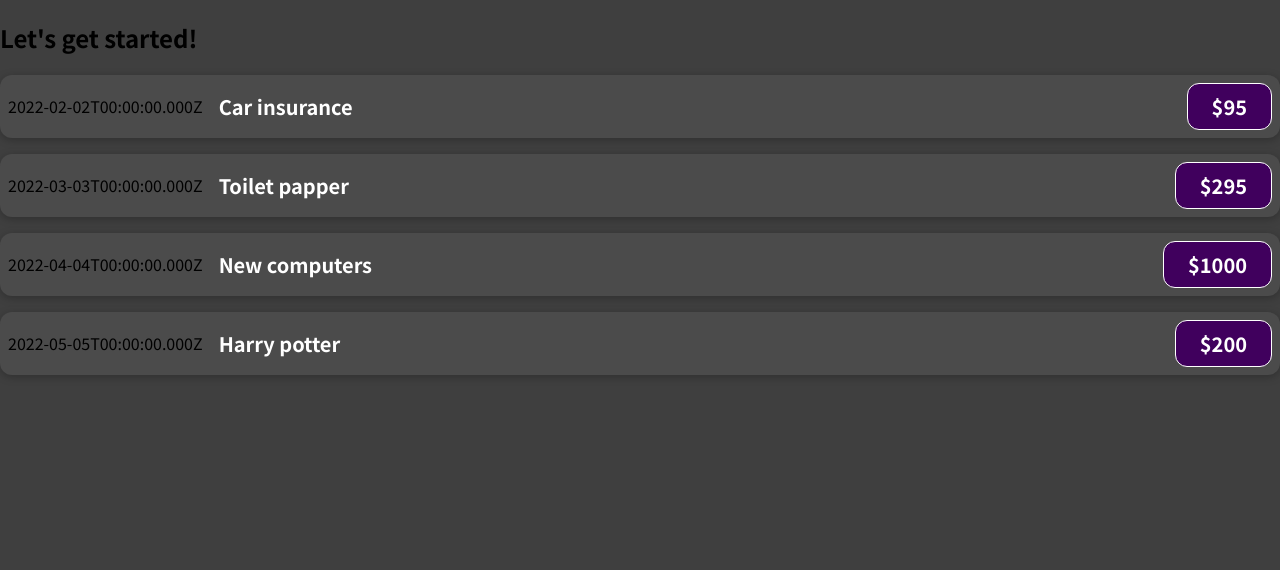
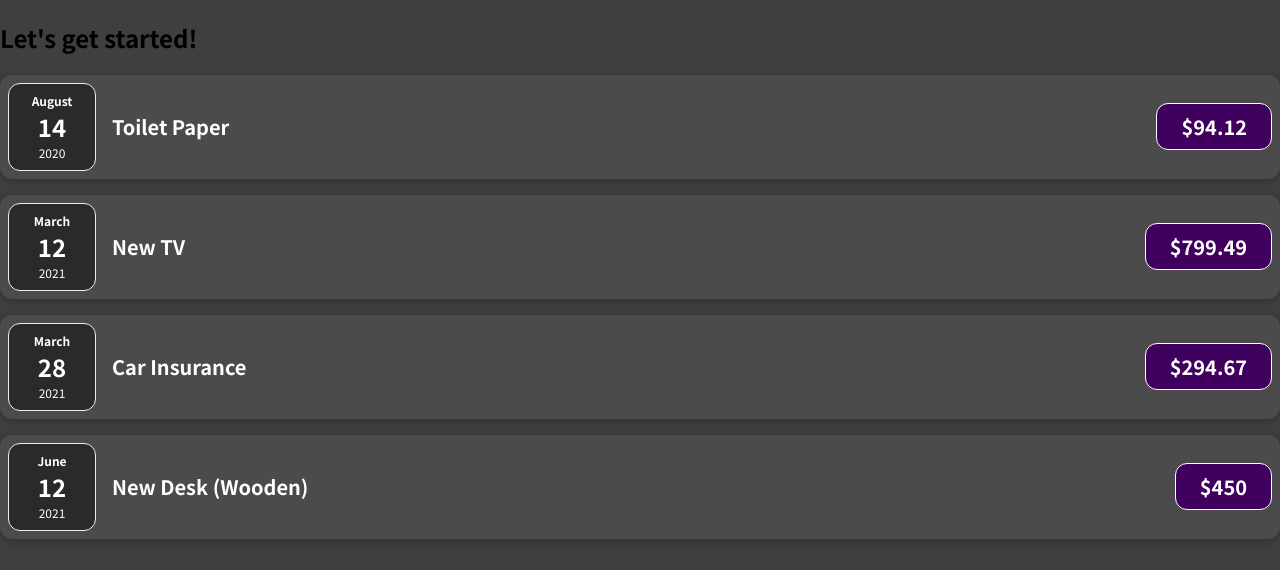
Before and after one commit to alfcastillo90/react-complete-guide, a JavaScript app: page / in a window 1280 px wide. Shown: the top 570 px of the page. Built offline with nearby package versions, Linux system fonts and the light colour scheme.

Commit message:
UPD: separacion en componentes

```diff
--- a/src/App.js
+++ b/src/App.js
@@ -1,40 +1,32 @@
-import ExpenseItem from "./components/ExpenseItem";
+import Expenses from "./components/Expenses";
 
 function App() {
   const expenses = [
     {
       id: "e1",
-      title: "Car insurance",
-      amount: 95,
-      date: new Date(2022, 1, 2),
+      title: "Toilet Paper",
+      amount: 94.12,
+      date: new Date(2020, 7, 14),
     },
-    {
-      id: "e2",
-      title: "Toilet papper",
-      amount: 295,
-      date: new Date(2022, 2, 3),
-    },
+    { id: "e2", title: "New TV", amount: 799.49, date: new Date(2021, 2, 12) },
     {
       id: "e3",
-      title: "New computers",
-      amount: 1000,
-      date: new Date(2022, 3, 4),
+      title: "Car Insurance",
+      amount: 294.67,
+      date: new Date(2021, 2, 28),
     },
     {
       id: "e4",
-      title: "Harry potter",
-      amount: 200,
-      date: new Date(2022, 4, 5),
+      title: "New Desk (Wooden)",
+      amount: 450,
+      date: new Date(2021, 5, 12),
     },
   ];
 
   return (
     <div>
       <h2>Let's get started!</h2>
-      <ExpenseItem id={expenses[0].id} title={expenses[0].title} amount={expenses[0].amount} date={expenses[0].date}></ExpenseItem>
-      <ExpenseItem id={expenses[1].id} title={expenses[1].title} amount={expenses[1].amount} date={expenses[1].date}></ExpenseItem>
-      <ExpenseItem id={expenses[2].id} title={expenses[2].title} amount={expenses[2].amount} date={expenses[2].date}></ExpenseItem>
-      <ExpenseItem id={expenses[3].id} title={expenses[3].title} amount={expenses[3].amount} date={expenses[3].date}></ExpenseItem>
+      <Expenses items={expenses} />
     </div>
   );
 }
--- /dev/null
+++ b/src/components/ExpenseDate.css
@@ -0,0 +1,26 @@
+.expense-date {
+  display: flex;
+  flex-direction: column;
+  width: 5.5rem;
+  height: 5.5rem;
+  border: 1px solid #ececec;
+  background-color: #2a2a2a;
+  color: white;
+  border-radius: 12px;
+  align-items: center;
+  justify-content: center;
+}
+
+.expense-date__month {
+  font-size: 0.75rem;
+  font-weight: bold;
+}
+
+.expense-date__year {
+  font-size: 0.75rem;
+}
+
+.expense-date__day {
+  font-size: 1.5rem;
+  font-weight: bold;
+}
--- /dev/null
+++ b/src/components/ExpenseDate.js
@@ -0,0 +1,17 @@
+import './ExpenseDate.css';
+
+function ExpenseDate(props) {
+  const month = props.date.toLocaleString("en-US", { month: "long" });
+  const day = props.date.toLocaleString("en-US", { day: "2-digit" });
+  const year = props.date.getFullYear();
+
+  return (
+    <div className="expense-date">
+        <div className="expense-date__month">{month}</div>
+      <div className="expense-date__day">{day}</div>
+      <div className="expense-date__year">{year}</div>
+    </div>
+  );
+}
+
+export default ExpenseDate;
--- a/src/components/ExpenseItem.js
+++ b/src/components/ExpenseItem.js
@@ -1,12 +1,15 @@
-import './ExpenseItem.css';
+import ExpenseDate from "./ExpenseDate";
+import "./ExpenseItem.css";
 
 function ExpenseItem(props) {
+
   return (
-    <div className='expense-item'>
-      <div>{props.date.toISOString()}</div>
-      <div className='expense-item__description'>
+    <div className="expense-item">
+     <ExpenseDate date={props.date} />
+
+      <div className="expense-item__description">
         <h2>{props.title}</h2>
-        <div className='expense-item__price'>${props.amount}</div>
+        <div className="expense-item__price">${props.amount}</div>
       </div>
     </div>
   );
--- /dev/null
+++ b/src/components/Expenses.css
@@ -0,0 +1,9 @@
+.expenses {
+  padding: 1rem;
+  background-color: rgb(31, 31, 31);
+  margin: 2rem auto;
+  width: 50rem;
+  max-width: 95%;
+  border-radius: 12px;
+  box-shadow: 0 1px 8px rgba(0, 0, 0, 0.25);
+}
--- /dev/null
+++ b/src/components/Expenses.js
@@ -0,0 +1,26 @@
+import ExpenseItem from "./ExpenseItem";
+
+function Expenses(props) {
+  console.log(props);
+  const expenseItems = [];
+  for (let i = 0; i < props.items.length; i++) {
+    const expenseItem = (
+      <ExpenseItem
+        id={props.items[i].id}
+        title={props.items[i].title}
+        amount={props.items[i].amount}
+        date={props.items[i].date}
+      />
+    );
+
+    expenseItems.push(expenseItem);
+  }
+
+  return (
+    <div className='expenses'>
+      {expenseItems}
+    </div>
+  );
+}
+
+export default Expenses;
```
